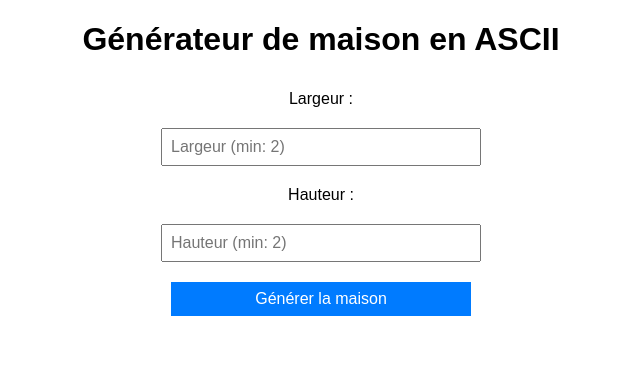
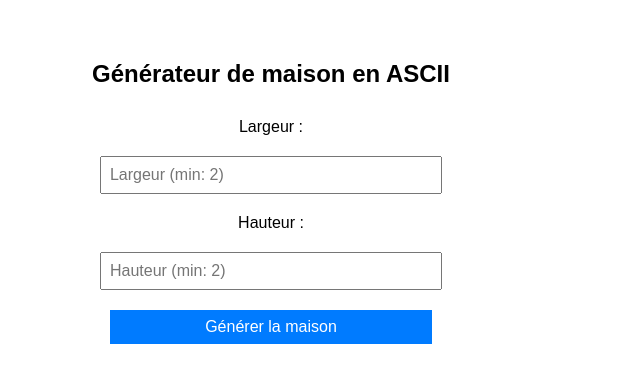
Before and after one commit to vladimir-gorbachev/runtrackPHP, a PHP site: page / in a window 1280 px wide. Shown: the top 383 px of the page, without its empty margins (319-959 px from the left). Run offline with PHP 8.4, Linux system fonts and the light colour scheme.

Commit message:
upgrade of ascii house generator

```diff
--- a/jour04/job07/index.php
+++ b/jour04/job07/index.php
@@ -5,15 +5,24 @@
     <meta name="viewport" content="width=device-width, initial-scale=1.0">
     <title>Maison en ASCII</title>
     <style>
-        body {
+
+        body, html {
             font-family: Arial, sans-serif;
             text-align: center;
             margin: 20px;
+
+            gap:100px;
+
+            display:flex;
+            flex-flow:row wrap;
+
+            justify-content: center;
+            align-items: center;
         }
 
         form {
-            margin: 20px auto;
-            width: 300px;
+            margin: 10px auto;
+            min-width: 200px;
             display: flex;
             flex-direction: column;
             align-items: center;
@@ -21,7 +30,7 @@
 
         label, input, button {
             margin: 10px 0;
-            width: 100%;
+            width: 90%;
         }
 
         input, button {
@@ -42,11 +51,25 @@
 
         pre {
             font-family: 'Courier New', Courier, monospace;
-            text-align: center;
+            align-self:center;
+            align-items: center;
+            justify-content:space-around;
+            width: 300%;
+            height:auto;
+            padding: 20px;
+            border:solid;
+        }
+
+        #generator{
+            align-self:center;
+            padding: 0 20px 0 20px;
         }
     </style>
 </head>
 <body>
+    <section id="generator">
+
+
         <h1>Générateur de maison en ASCII</h1>
 
         <!-- Formulaire pour saisir les dimensions -->
@@ -59,6 +82,9 @@
 
             <button type="submit">Générer la maison</button>
         </form>
+    </section>
+
+    <section>
 
         <?php
         // Vérifie si les paramètres "largeur" et "hauteur" sont présents
@@ -91,5 +117,6 @@
             }
         }
         ?>
+    </section>
 </body>
 </html>
```
Lines whose indentation alone changed are shown as unchanged.
